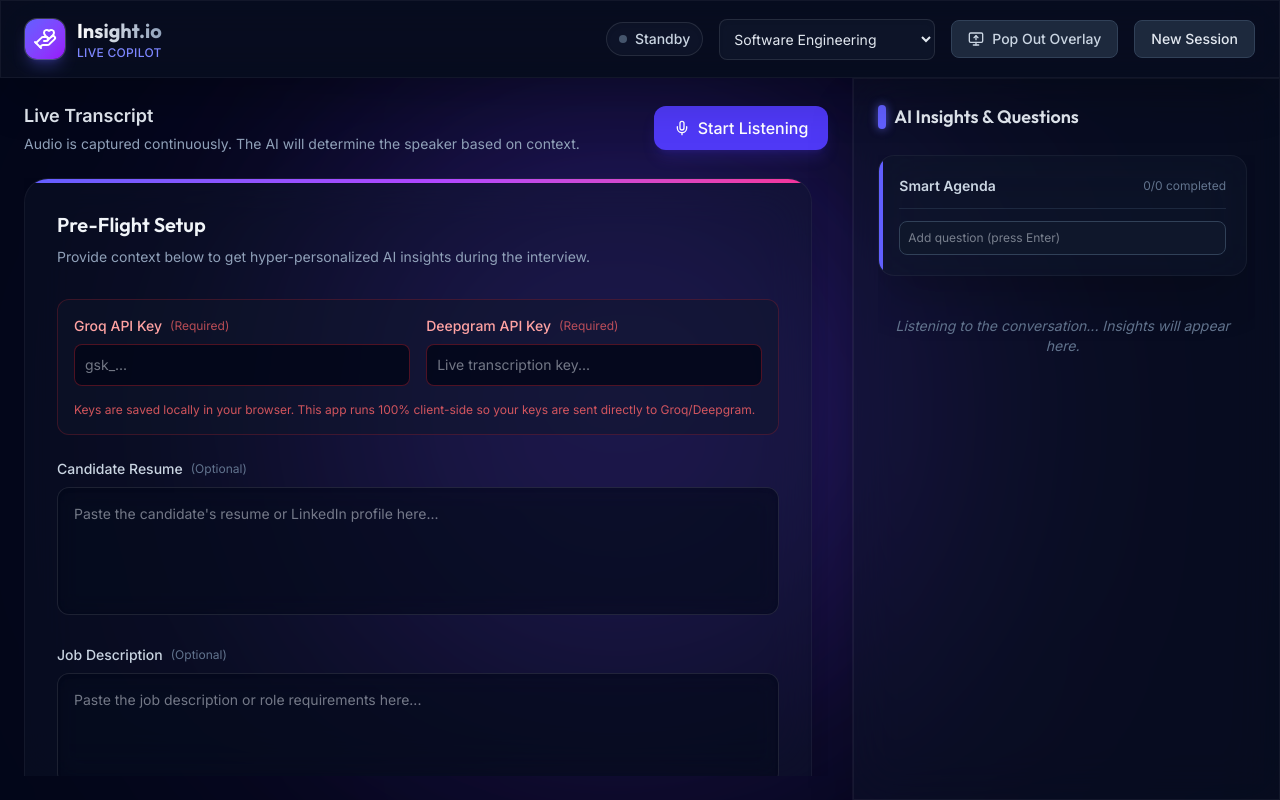
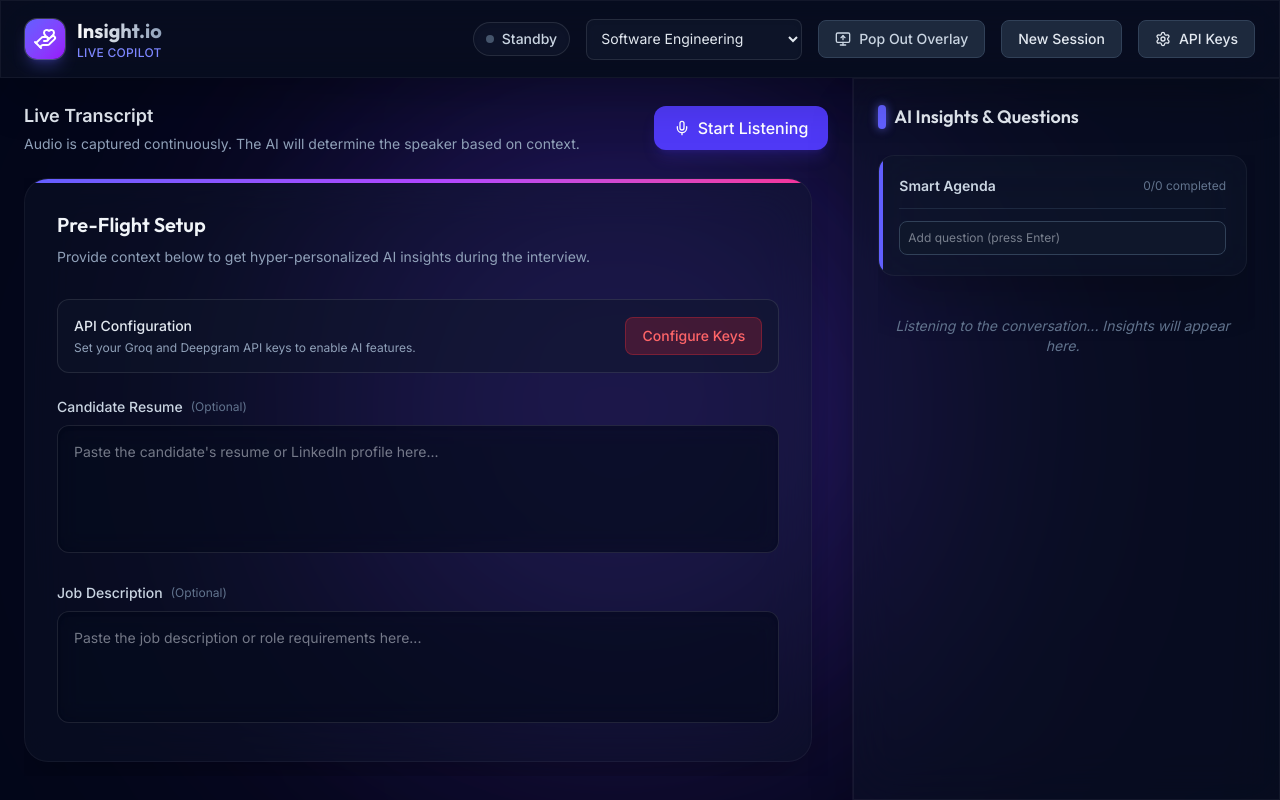
Before and after one commit to Izumi42/ai-questionnaire-tool, a Next.js app: page / in a window 1280 px wide. Built offline with nearby package versions, Linux system fonts and the light colour scheme.

Commit message:
UI: Move API keys into a separate Settings Modal

```diff
--- a/src/app/page.tsx
+++ b/src/app/page.tsx
@@ -2,7 +2,7 @@
 
 import { useState, useEffect, useRef, useCallback } from "react";
 import { createPortal } from "react-dom";
-import { Mic, MicOff, User, HandHeart, AlertCircle, HelpCircle, MonitorUp, Star, Download, X, Trash2 } from "lucide-react";
+import { Mic, MicOff, User, HandHeart, AlertCircle, HelpCircle, MonitorUp, Star, Download, X, Trash2, Settings } from "lucide-react";
 import { motion, AnimatePresence } from "framer-motion";
 import { analyzeTranscriptClient } from "@/lib/groqClient";
 
@@ -31,6 +31,7 @@
   const [showEvaluation, setShowEvaluation] = useState(false);
   const [manualRating, setManualRating] = useState<number>(0);
   const [showNewSessionModal, setShowNewSessionModal] = useState(false);
+  const [isSettingsOpen, setIsSettingsOpen] = useState(false);
 
   // API Key States
   const [groqApiKey, setGroqApiKey] = useState("");
@@ -526,6 +527,10 @@
           <button onClick={handleNewSessionClick} className="px-4 py-2 bg-slate-800 hover:bg-slate-700 text-slate-200 border border-slate-700 rounded-lg text-sm font-medium transition-colors">
             New Session
           </button>
+          <button onClick={() => setIsSettingsOpen(true)} className="flex items-center gap-2 px-4 py-2 bg-slate-800 hover:bg-slate-700 text-slate-200 border border-slate-700 rounded-lg text-sm font-medium transition-colors" title="API Settings">
+            <Settings className="w-4 h-4" />
+            API Keys
+          </button>
         </div>
         </div>
       </header>
@@ -583,40 +588,17 @@
                 <h3 className="text-xl font-semibold text-slate-100 mb-2 font-display">Pre-Flight Setup</h3>
                 <p className="text-sm text-slate-400 mb-8">Provide context below to get hyper-personalized AI insights during the interview.</p>
                 <div className="space-y-6">
-                  <div className="grid grid-cols-1 md:grid-cols-2 gap-4 bg-slate-900/50 p-4 rounded-xl border border-red-500/20">
+                  <div className="flex items-center justify-between bg-slate-900/50 p-4 rounded-xl border border-white/10">
                     <div>
-                      <label className="block text-sm font-medium text-red-300 mb-2 flex items-center gap-2">
-                        Groq API Key <span className="text-xs font-normal text-red-400/70">(Required)</span>
-                      </label>
-                      <input
-                        type="password"
-                        value={groqApiKey}
-                        onChange={(e) => {
-                          setGroqApiKey(e.target.value);
-                          localStorage.setItem("groqApiKey", e.target.value);
-                        }}
-                        className="w-full bg-slate-950/80 border border-red-500/30 rounded-lg p-2.5 text-sm text-slate-200 focus:border-red-500 focus:ring-1 focus:ring-red-500 outline-none transition-all"
-                        placeholder="gsk_..."
-                      />
+                      <h4 className="text-sm font-medium text-slate-200 mb-1">API Configuration</h4>
+                      <p className="text-xs text-slate-400">Set your Groq and Deepgram API keys to enable AI features.</p>
                     </div>
-                    <div>
-                      <label className="block text-sm font-medium text-red-300 mb-2 flex items-center gap-2">
-                        Deepgram API Key <span className="text-xs font-normal text-red-400/70">(Required)</span>
-                      </label>
-                      <input
-                        type="password"
-                        value={deepgramApiKey}
-                        onChange={(e) => {
-                          setDeepgramApiKey(e.target.value);
-                          localStorage.setItem("deepgramApiKey", e.target.value);
-                        }}
-                        className="w-full bg-slate-950/80 border border-red-500/30 rounded-lg p-2.5 text-sm text-slate-200 focus:border-red-500 focus:ring-1 focus:ring-red-500 outline-none transition-all"
-                        placeholder="Live transcription key..."
-                      />
-                    </div>
-                    <p className="text-xs text-red-400/80 md:col-span-2">
-                      Keys are saved locally in your browser. This app runs 100% client-side so your keys are sent directly to Groq/Deepgram.
-                    </p>
+                    <button
+                      onClick={() => setIsSettingsOpen(true)}
+                      className={`px-4 py-2 rounded-lg text-sm font-medium transition-colors ${(!groqApiKey || !deepgramApiKey) ? 'bg-red-500/20 text-red-400 hover:bg-red-500/30 border border-red-500/30' : 'bg-slate-800 hover:bg-slate-700 text-slate-300 border border-slate-700'}`}
+                    >
+                      {(!groqApiKey || !deepgramApiKey) ? 'Configure Keys' : 'Manage Keys'}
+                    </button>
                   </div>
 
                   <div>
@@ -802,6 +784,86 @@
         )}
       </AnimatePresence>
 
+      {/* API Settings Modal */}
+      <AnimatePresence>
+        {isSettingsOpen && (
+          <div className="fixed inset-0 z-[70] flex items-center justify-center p-4 bg-slate-950/80 backdrop-blur-md">
+            <motion.div
+              initial={{ opacity: 0, scale: 0.95, y: 10 }}
+              animate={{ opacity: 1, scale: 1, y: 0 }}
+              exit={{ opacity: 0, scale: 0.95, y: 10 }}
+              className="glass-panel w-full max-w-lg rounded-3xl overflow-hidden flex flex-col relative"
+            >
+              <div className="absolute top-0 left-0 w-full h-1 bg-gradient-to-r from-indigo-500 to-purple-500"></div>
+              <div className="p-6 border-b border-white/5 flex items-center justify-between bg-slate-900/30">
+                <div className="flex items-center gap-3">
+                  <div className="w-8 h-8 rounded-lg bg-indigo-500/20 flex items-center justify-center border border-indigo-500/30">
+                    <Settings className="w-4 h-4 text-indigo-400" />
+                  </div>
+                  <h2 className="text-xl font-bold text-slate-100 font-display">API Settings</h2>
+                </div>
+                <button onClick={() => setIsSettingsOpen(false)} className="p-2 text-slate-400 hover:text-slate-200 transition-colors bg-slate-800/50 rounded-full hover:bg-slate-700/50">
+                  <X className="w-5 h-5" />
+                </button>
+              </div>
+
+              <div className="p-6 space-y-6 bg-slate-950/50">
+                <div>
+                  <label className="block text-sm font-medium text-slate-300 mb-2 flex items-center gap-2">
+                    Groq API Key <span className="text-xs font-normal text-slate-500">(Required)</span>
+                  </label>
+                  <input
+                    type="password"
+                    value={groqApiKey}
+                    onChange={(e) => {
+                      setGroqApiKey(e.target.value);
+                      localStorage.setItem("groqApiKey", e.target.value);
+                    }}
+                    className="w-full bg-slate-900 border border-slate-700 rounded-xl p-3 text-sm text-slate-200 focus:border-indigo-500 focus:ring-1 focus:ring-indigo-500 outline-none transition-all shadow-inner"
+                    placeholder="gsk_..."
+                  />
+                  <p className="mt-2 text-xs text-slate-500">Used for generating AI insights from the conversation.</p>
+                </div>
+
+                <div>
+                  <label className="block text-sm font-medium text-slate-300 mb-2 flex items-center gap-2">
+                    Deepgram API Key <span className="text-xs font-normal text-slate-500">(Required)</span>
+                  </label>
+                  <input
+                    type="password"
+                    value={deepgramApiKey}
+                    onChange={(e) => {
+                      setDeepgramApiKey(e.target.value);
+                      localStorage.setItem("deepgramApiKey", e.target.value);
+                    }}
+                    className="w-full bg-slate-900 border border-slate-700 rounded-xl p-3 text-sm text-slate-200 focus:border-indigo-500 focus:ring-1 focus:ring-indigo-500 outline-none transition-all shadow-inner"
+                    placeholder="Live transcription key..."
+                  />
+                  <p className="mt-2 text-xs text-slate-500">Used for real-time speech-to-text transcription.</p>
+                </div>
+
+                <div className="p-4 rounded-xl bg-indigo-500/10 border border-indigo-500/20 text-indigo-300/80 text-xs leading-relaxed flex gap-3 items-start">
+                  <AlertCircle className="w-5 h-5 flex-shrink-0 text-indigo-400" />
+                  <p>
+                    Security Note: Your keys are never sent to our servers. They are stored locally in your browser's <code className="bg-slate-900 px-1 rounded text-indigo-400">localStorage</code> and transmitted securely directly to the respective API providers.
+                  </p>
+                </div>
+              </div>
+
+              <div className="p-6 border-t border-slate-800 bg-slate-900/50 flex justify-end">
+                <button
+                  onClick={() => setIsSettingsOpen(false)}
+                  className="px-6 py-2.5 bg-indigo-600 hover:bg-indigo-500 text-white rounded-xl text-sm font-medium transition-colors shadow-lg shadow-indigo-500/20"
+                >
+                  Done
+                </button>
+              </div>
+            </motion.div>
+          </div>
+        )}
+      </AnimatePresence>
+
+
     </div>
   );
 }
```
